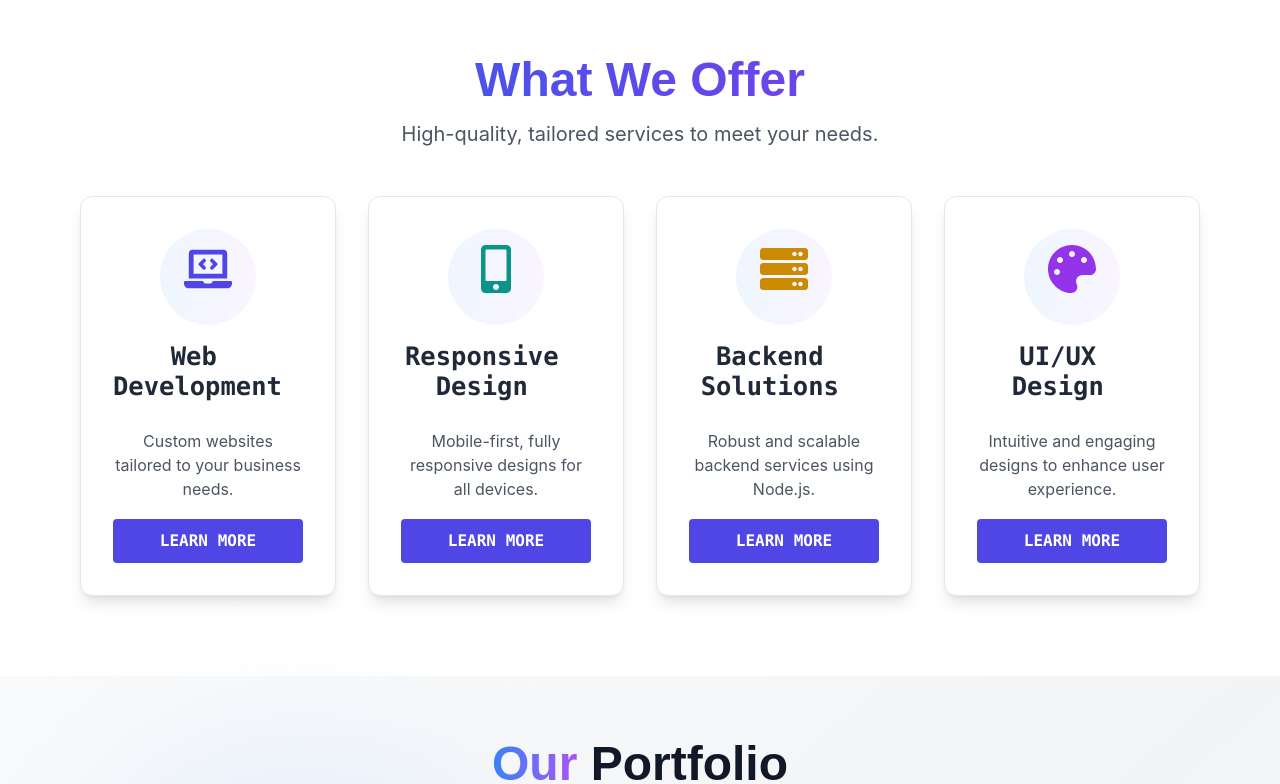
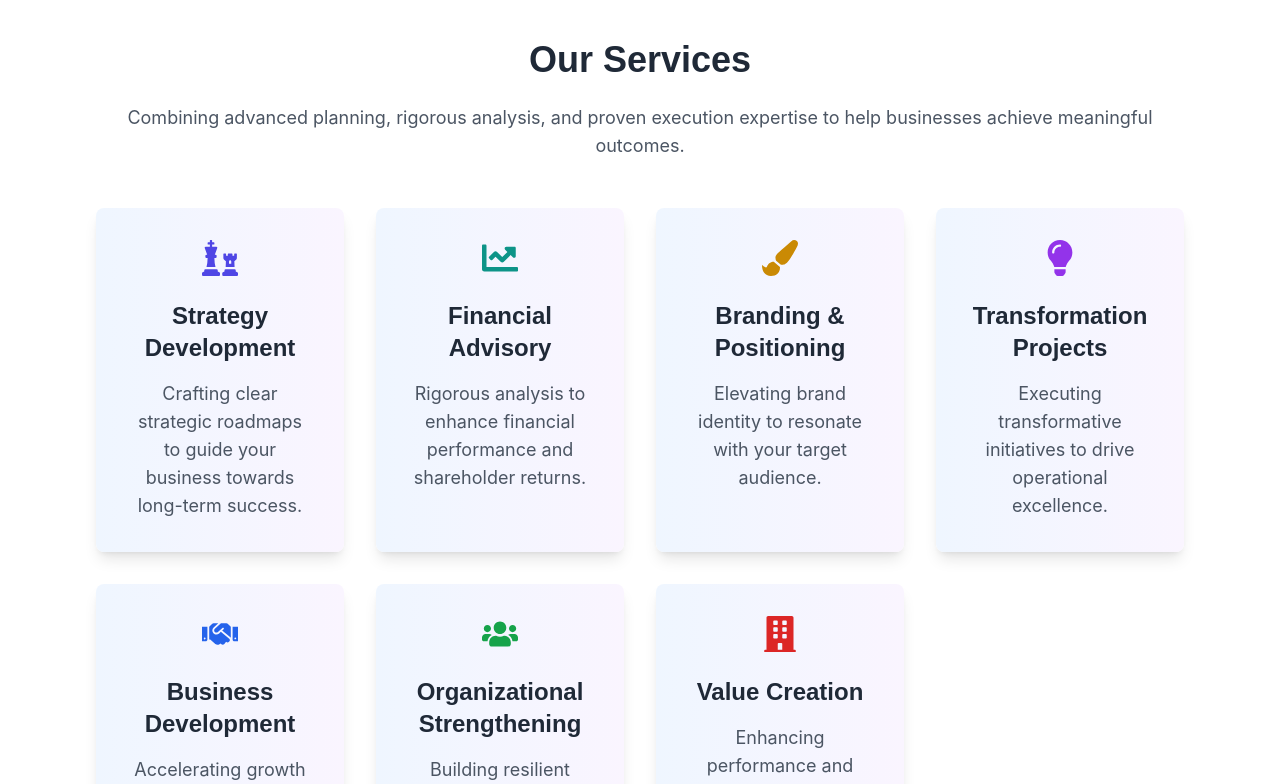
Before and after one commit to haseebraza715/Freelancer-Portfolio, a React (Create React App) app: page / in a window 1280 px wide. Shown: the part 1940-2724 px from the top of the page. Built offline with nearby package versions, Linux system fonts and the light colour scheme.

Commit message:
updated services

```diff
--- a/package.json
+++ b/package.json
@@ -10,6 +10,7 @@
     "react": "^18.3.1",
     "react-dom": "^18.3.1",
     "react-feather": "^2.0.10",
+    "react-helmet": "^6.1.0",
     "react-icons": "^5.4.0",
     "react-scripts": "5.0.1",
     "react-simple-typewriter": "^5.0.1"
--- a/src/components/Services.js
+++ b/src/components/Services.js
@@ -1,143 +1,144 @@
 import React from "react";
 import { motion } from "framer-motion";
-import { FaLaptopCode, FaMobileAlt, FaServer, FaPalette } from "react-icons/fa";
+import {
+  FaChess,
+  FaChartLine,
+  FaPaintBrush,
+  FaLightbulb,
+  FaHandshake,
+  FaUsers,
+  FaBuilding,
+} from "react-icons/fa";
+import { Helmet } from "react-helmet";
 
 const Services = () => {
   const services = [
     {
-      icon: (
-        <FaLaptopCode
-          className="text-5xl text-indigo-600 mb-4"
-          aria-hidden="true"
-        />
-      ),
-      title: "Web Development",
-      description: "Custom websites tailored to your business needs.",
+      icon: <FaChess className="text-4xl text-indigo-600" />,
+      title: "Strategy Development",
+      description:
+        "Crafting clear strategic roadmaps to guide your business towards long-term success.",
     },
     {
-      icon: (
-        <FaMobileAlt
-          className="text-5xl text-teal-600 mb-4"
-          aria-hidden="true"
-        />
-      ),
-      title: "Responsive Design",
-      description: "Mobile-first, fully responsive designs for all devices.",
+      icon: <FaChartLine className="text-4xl text-teal-600" />,
+      title: "Financial Advisory",
+      description:
+        "Rigorous analysis to enhance financial performance and shareholder returns.",
     },
     {
-      icon: (
-        <FaServer
-          className="text-5xl text-yellow-600 mb-4"
-          aria-hidden="true"
-        />
-      ),
-      title: "Backend Solutions",
-      description: "Robust and scalable backend services using Node.js.",
+      icon: <FaPaintBrush className="text-4xl text-yellow-600" />,
+      title: "Branding & Positioning",
+      description:
+        "Elevating brand identity to resonate with your target audience.",
     },
     {
-      icon: (
-        <FaPalette
-          className="text-5xl text-purple-600 mb-4"
-          aria-hidden="true"
-        />
-      ),
-      title: "UI/UX Design",
-      description: "Intuitive and engaging designs to enhance user experience.",
+      icon: <FaLightbulb className="text-4xl text-purple-600" />,
+      title: "Transformation Projects",
+      description:
+        "Executing transformative initiatives to drive operational excellence.",
+    },
+    {
+      icon: <FaHandshake className="text-4xl text-blue-600" />,
+      title: "Business Development",
+      description:
+        "Accelerating growth through strategic partnerships and market expansion.",
+    },
+    {
+      icon: <FaUsers className="text-4xl text-green-600" />,
+      title: "Organizational Strengthening",
+      description:
+        "Building resilient foundations for sustainable future growth.",
+    },
+    {
+      icon: <FaBuilding className="text-4xl text-red-600" />,
+      title: "Value Creation",
+      description:
+        "Enhancing performance and creating value across all business fronts.",
+    },
+  ];
+
+  const testimonials = [
+    {
+      quote:
+        "BEEHOOP helped us transform our business strategy and achieve remarkable growth.",
+      author: "John Doe, CEO of Example Corp",
+    },
+    {
+      quote:
+        "Their branding expertise has significantly elevated our market presence.",
+      author: "Jane Smith, CMO of Sample Inc",
     },
   ];
 
   return (
-    <section
-      id="services"
-      className="relative bg-white py-20 overflow-hidden"
-      aria-labelledby="services-heading"
-    >
-      <motion.div
-        className="container mx-auto px-6 md:px-12 lg:px-20 relative z-10"
-        initial={{ opacity: 0, y: 50 }}
-        whileInView={{ opacity: 1, y: 0 }}
-        transition={{ duration: 0.8, ease: "easeOut" }}
-        viewport={{ once: true }}
-      >
-        {/* Section Title */}
+    <section id="services" className="bg-white py-16">
+      <Helmet>
+        <title>Our Services - BEEHOOP</title>
+        <meta
+          name="description"
+          content="Discover our comprehensive services including strategy development, financial advisory, branding, and more."
+        />
+      </Helmet>
+      <div className="container mx-auto px-6 md:px-12 lg:px-24">
         <motion.h2
-          id="services-heading"
-          className="text-4xl md:text-5xl font-bold text-center mb-4 bg-gradient-to-r from-blue-600 to-purple-600 text-transparent bg-clip-text"
-          initial={{ opacity: 0 }}
-          animate={{ opacity: 1 }}
-          transition={{ duration: 1 }}
+          className="text-4xl font-bold text-center mb-6 text-gray-800"
+          initial={{ opacity: 0, y: -20 }}
+          animate={{ opacity: 1, y: 0 }}
+          transition={{ duration: 0.8 }}
         >
-          What We Offer
+          Our Services
         </motion.h2>
-        {/* Subtitle */}
-        <p className="text-gray-600 text-lg md:text-xl text-center mt-4">
-          High-quality, tailored services to meet your needs.
-        </p>
-
-        {/* Service Cards */}
-        <div className="grid grid-cols-1 sm:grid-cols-2 lg:grid-cols-4 gap-8 mt-12">
+        <motion.p
+          className="text-lg text-gray-600 text-center mb-12"
+          initial={{ opacity: 0, y: -20 }}
+          animate={{ opacity: 1, y: 0 }}
+          transition={{ duration: 0.8, delay: 0.2 }}
+        >
+          Combining advanced planning, rigorous analysis, and proven execution
+          expertise to help businesses achieve meaningful outcomes.
+        </motion.p>
+        <div className="grid grid-cols-1 sm:grid-cols-2 lg:grid-cols-4 gap-8">
           {services.map((service, index) => (
-            <ServiceCard key={index} service={service} />
+            <motion.div
+              key={index}
+              className="bg-gradient-to-r from-blue-50 to-purple-50 p-8 rounded-lg shadow-lg text-center hover:shadow-xl transition-shadow duration-300"
+              initial={{ opacity: 0, y: 50 }}
+              whileInView={{ opacity: 1, y: 0 }}
+              transition={{ duration: 0.5, delay: index * 0.1 }}
+              viewport={{ once: true }}
+            >
+              <motion.div
+                whileHover={{ scale: 1.1 }}
+                transition={{ duration: 0.3 }}
+                className="flex justify-center mb-6"
+              >
+                {service.icon}
+              </motion.div>
+              <h3 className="text-2xl font-bold mb-4 text-gray-800">
+                {service.title}
+              </h3>
+              <p className="text-gray-600 text-lg">{service.description}</p>
+            </motion.div>
           ))}
         </div>
-      </motion.div>
+        <motion.div
+          className="text-center mt-12"
+          initial={{ opacity: 0, y: 20 }}
+          whileInView={{ opacity: 1, y: 0 }}
+          transition={{ duration: 0.8, delay: 0.4 }}
+          viewport={{ once: true }}
+        >
+          <motion.button
+            whileHover={{ scale: 1.05 }}
+            whileTap={{ scale: 0.95 }}
+            className="bg-indigo-600 text-white px-10 py-4 rounded-lg hover:bg-indigo-700 transition-colors duration-300 font-bold text-lg"
+          >
+            View all Services
+          </motion.button>
+        </motion.div>
+      </div>
     </section>
   );
 };
 
-const ServiceCard = ({ service }) => {
-  return (
-    <motion.div
-      whileHover="hover"
-      transition={{
-        duration: 1,
-        ease: "backInOut",
-      }}
-      variants={{
-        hover: {
-          scale: 1.05,
-        },
-      }}
-      className="relative h-[400px] w-full overflow-hidden rounded-xl bg-white shadow-lg p-8 flex flex-col justify-between border border-gray-200"
-      aria-labelledby={`service-${service.title
-        .toLowerCase()
-        .replace(/\s+/g, "-")}-title`}
-    >
-      <div className="relative z-10 text-gray-800">
-        <div className="flex justify-center items-center w-24 h-24 mx-auto bg-gradient-to-r from-blue-50 to-purple-50 rounded-full">
-          {service.icon}
-        </div>
-
-        {/* Title */}
-        <motion.span
-          initial={{ scale: 0.85 }}
-          variants={{
-            hover: {
-              scale: 1,
-            },
-          }}
-          transition={{
-            duration: 1,
-            ease: "backInOut",
-          }}
-          className="my-4 block origin-top-left font-mono text-3xl font-black leading-[1.2] text-center"
-          id={`service-${service.title
-            .toLowerCase()
-            .replace(/\s+/g, "-")}-title`}
-        >
-          {service.title}
-        </motion.span>
-
-        {/* Description */}
-        <p className="text-gray-600 mt-2 text-center">{service.description}</p>
-      </div>
-
-      {/* Learn More Button */}
-      <button className="relative z-20 w-full rounded border-2 border-indigo-600 bg-indigo-600 py-2 text-center font-mono font-black uppercase text-white backdrop-blur transition-colors hover:bg-indigo-700 hover:border-indigo-700 focus:outline-none focus:ring-2 focus:ring-indigo-600 focus:ring-offset-2 focus:ring-offset-white">
-        Learn More
-      </button>
-    </motion.div>
-  );
-};
-
 export default Services;
```
Also changed, not shown: 1 other file (tests, documents, lock files or other folders).
